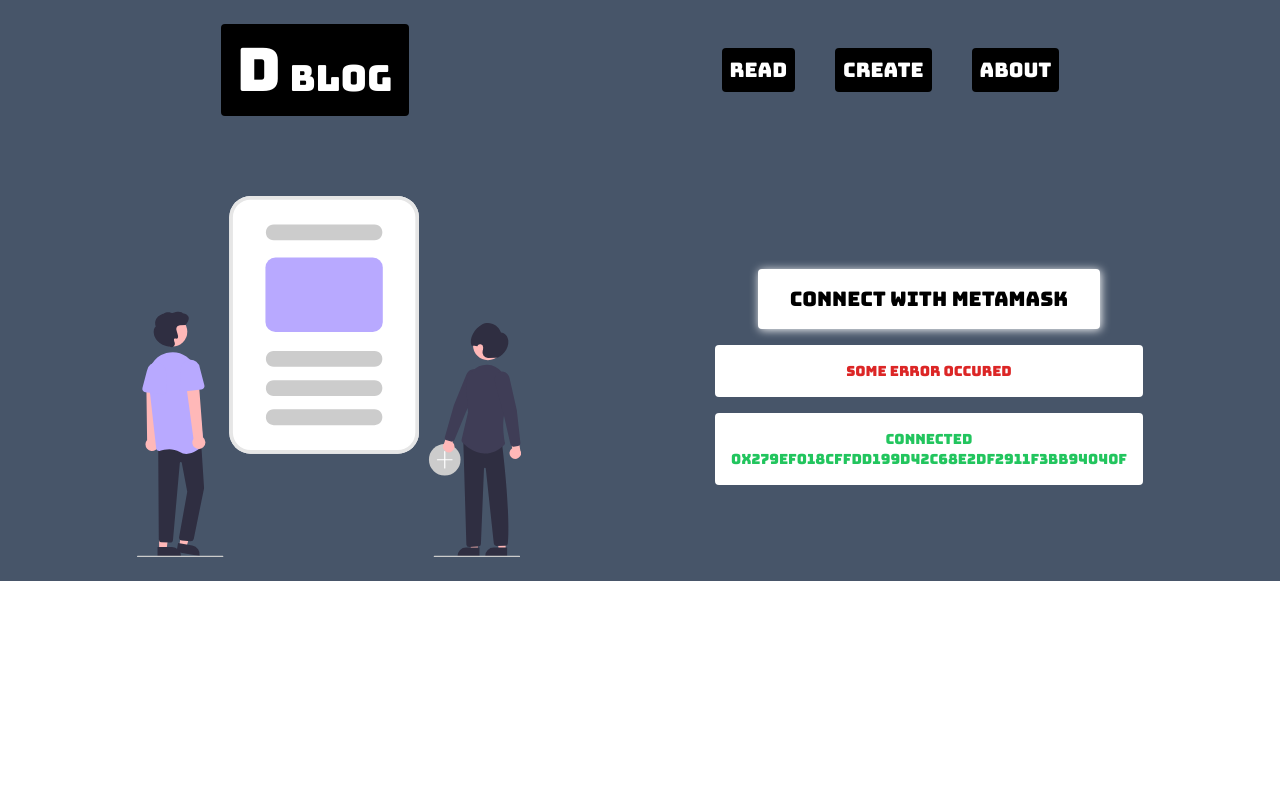
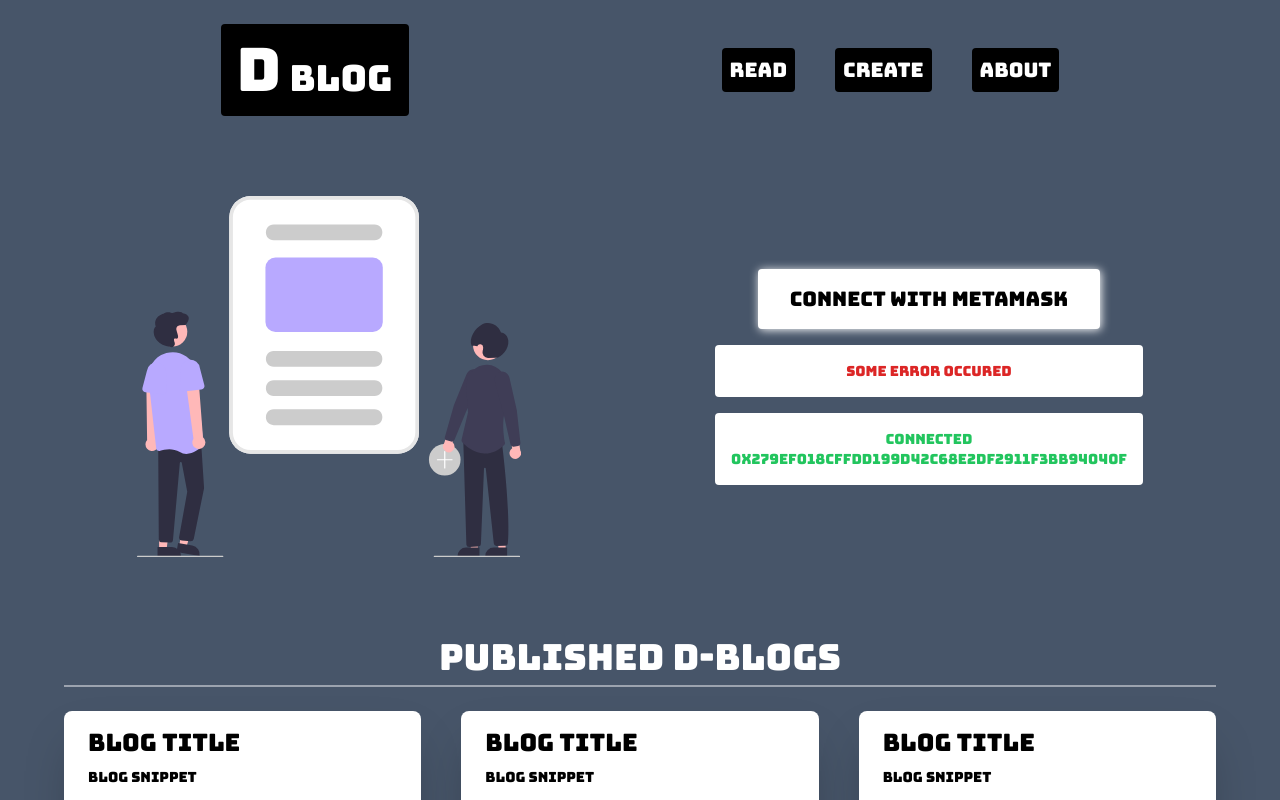
Before and after one commit to Lakshit-Chiranjiv/D-Blog-Dapp, a React (Vite) app in the folder client/: page / in a window 1280 px wide. Shown: the top 800 px of the page. Built offline with nearby package versions, Linux system fonts and the light colour scheme.

Commit message:
used blogList component

```diff
--- a/client/src/App.jsx
+++ b/client/src/App.jsx
@@ -1,5 +1,6 @@
 
 import './App.css'
+import BlogList from './components/BlogList'
 import Hero from './components/Hero'
 import Nav from './components/Nav'
 
@@ -9,6 +10,7 @@ function App() {
     <div className="App bg-slate-600">
       <Nav/>
       <Hero/>
+      <BlogList/>
     </div>
   )
 }
```
